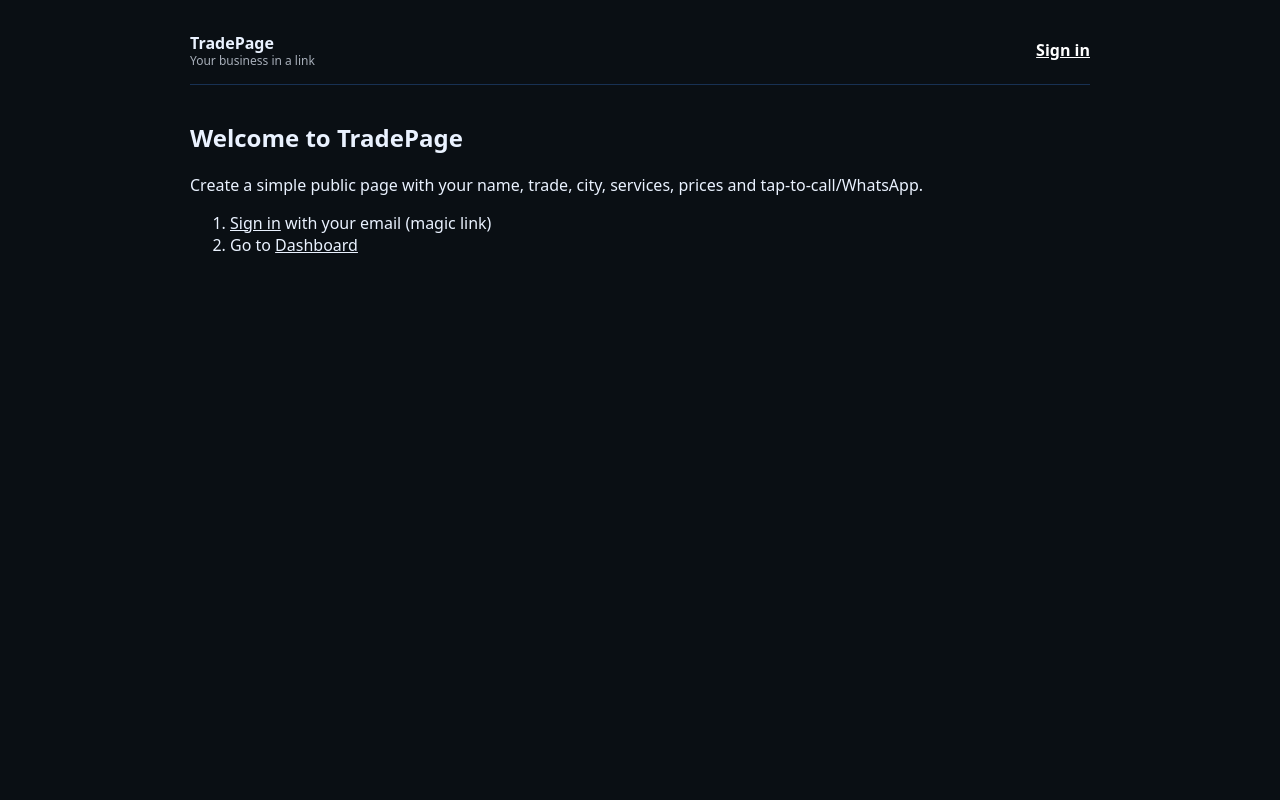
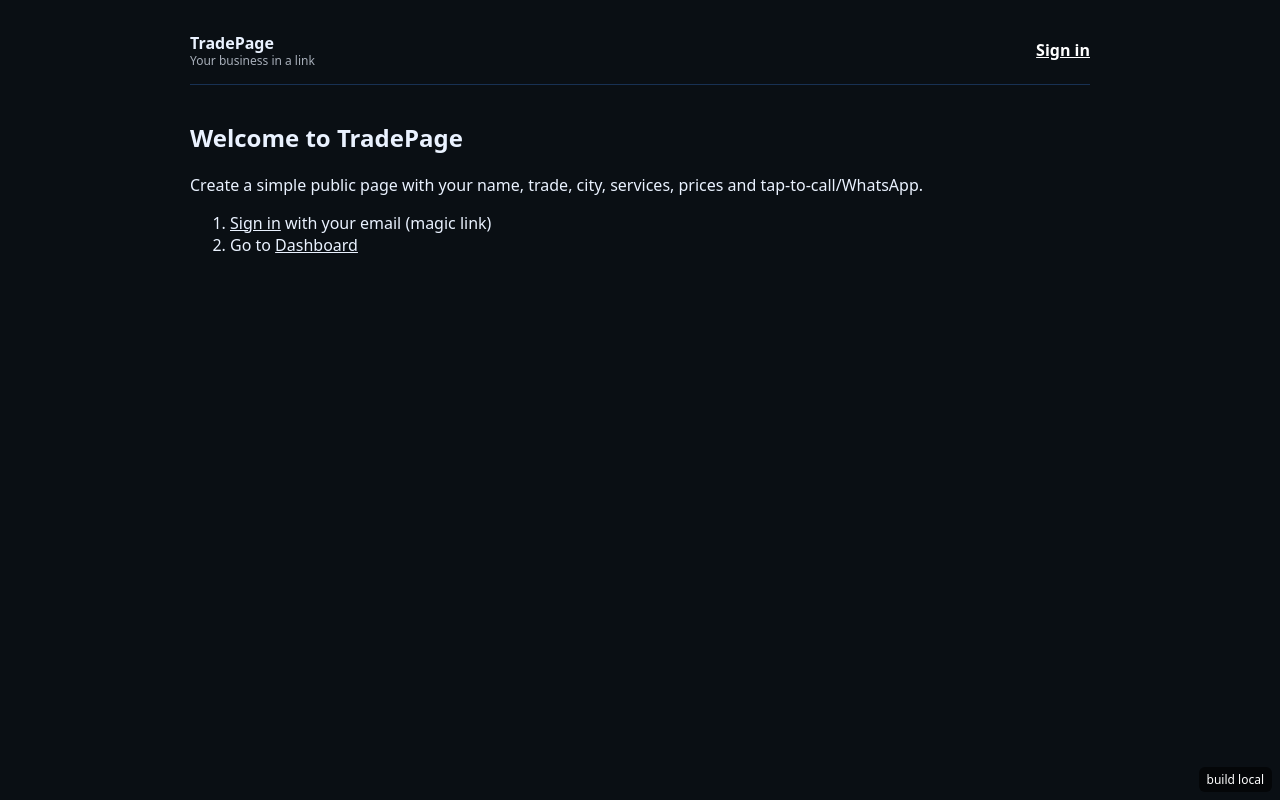
Before and after one commit to topbest0123-dot/tradepage-linkv1, a Next.js app: page / in a window 1280 px wide. Built offline with nearby package versions, Linux system fonts and the light colour scheme; no server answers.

Commit message:
Update layout.jsx

```diff
--- a/app/layout.jsx
+++ b/app/layout.jsx
@@ -23,6 +23,8 @@ export const metadata = {
 };
 
 export default function RootLayout({ children }) {
+  const sha = process.env.VERCEL_GIT_COMMIT_SHA?.slice(0,7) || 'local';
+
   return (
     <html lang="en">
       {/* Default (deep-navy) variables for first paint */}
@@ -45,6 +47,15 @@ export default function RootLayout({ children }) {
           color: 'var(--text)',        // follow theme text
         }}
       >
+        {/* DEBUG BANNER — remove later */}
+        <div style={{
+          position: 'fixed', bottom: 8, right: 8, zIndex: 999999,
+          fontSize: 12, background: 'rgba(0,0,0,.6)', color: '#fff',
+          padding: '4px 8px', borderRadius: 6
+        }}>
+          build {sha}
+        </div>
+
         <div style={{ maxWidth: 900, margin: '0 auto', padding: 16 }}>
           <header
             style={{
```
